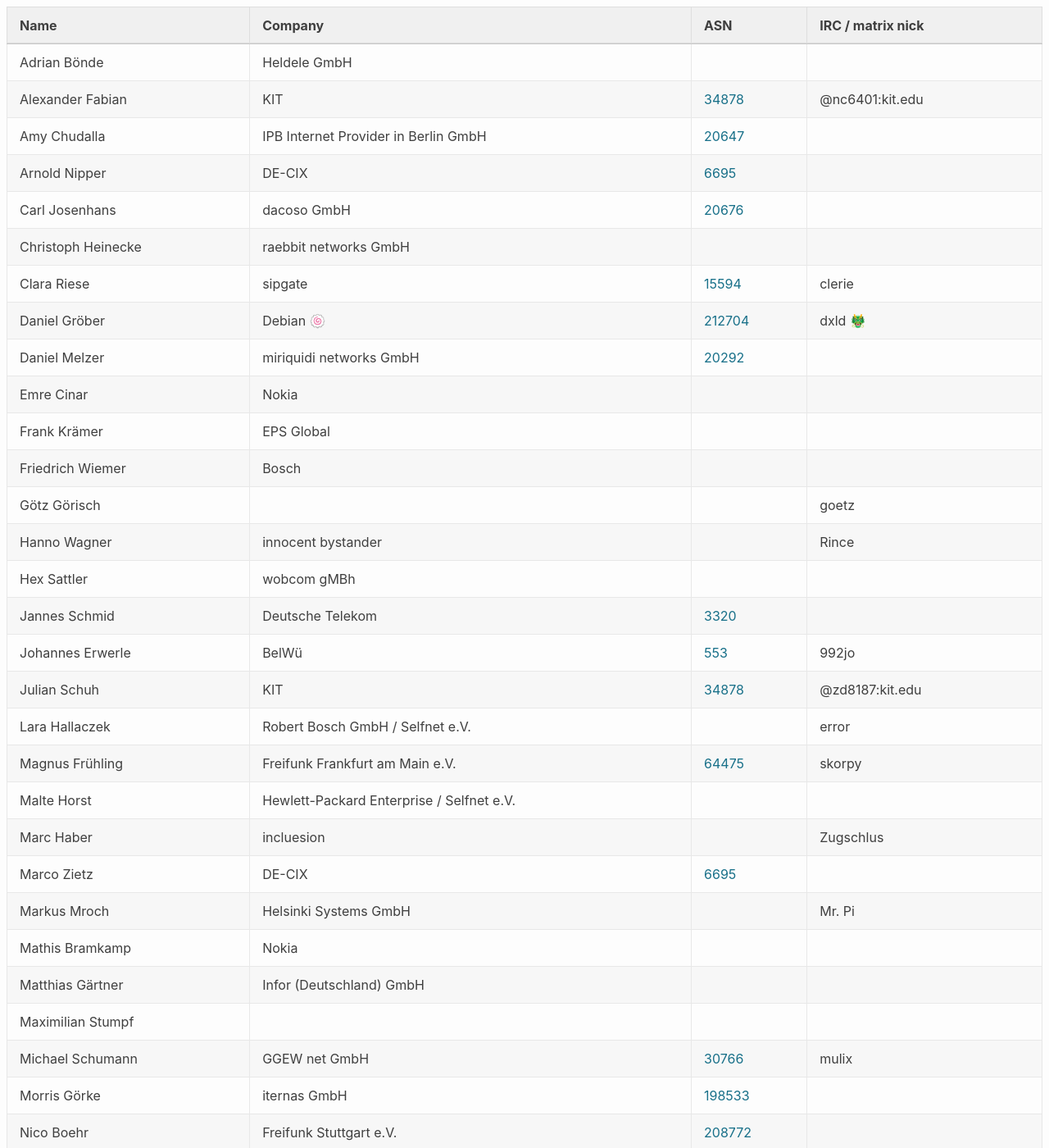
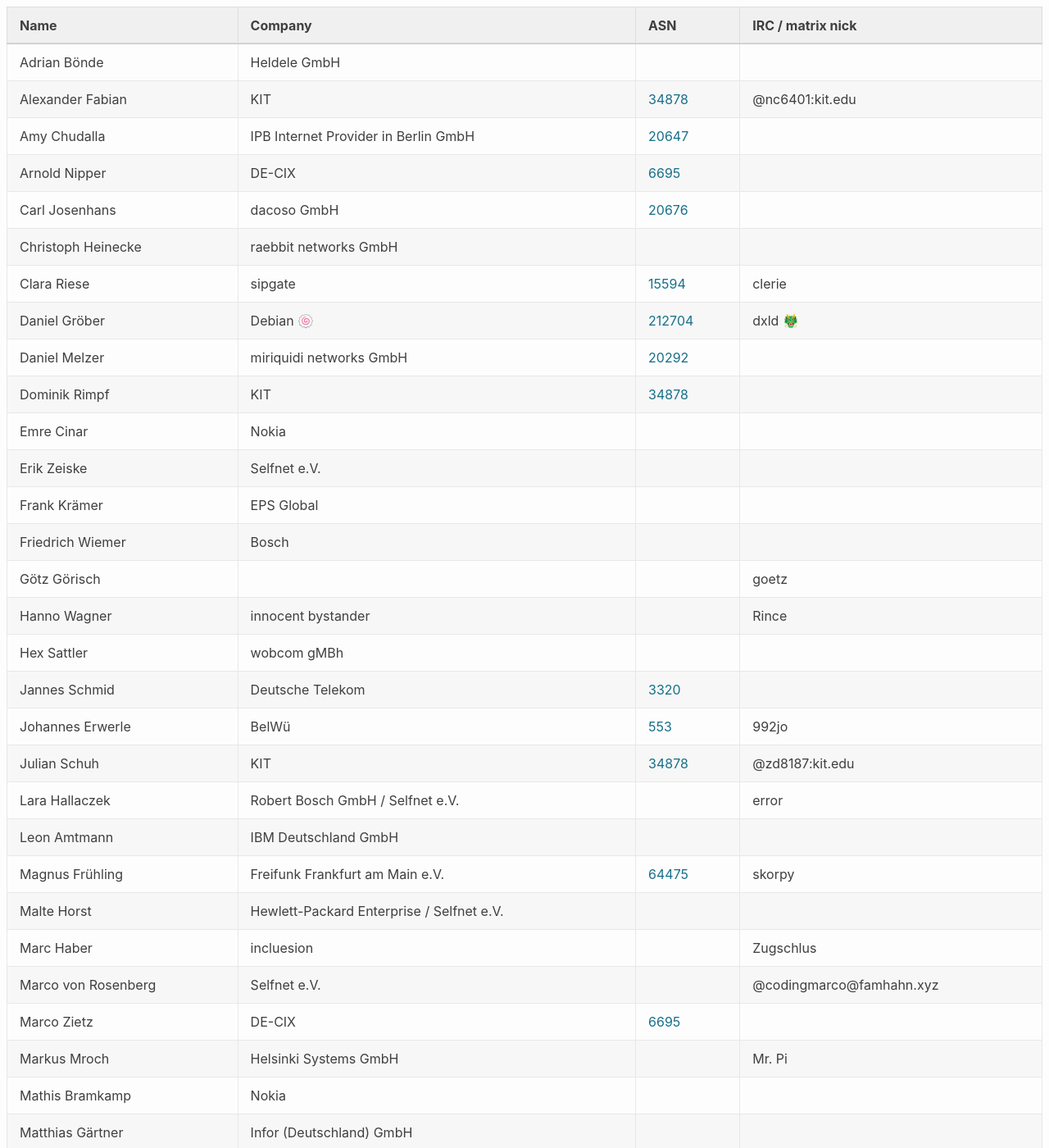
Before and after one commit to denog/pretix-attendeelist, a Jekyll site: the page built from denogmeetup25-06/index.markdown, in a window 1280 px wide and 1400 px high. Shown: the whole window at 82% size. Built offline with Jekyll 4.4.1, drawn with Linux system fonts in a browser that asks for light colours.

Commit message:
Latest data: Tue Jun 10 20:48:13 UTC 2025

```diff
--- a/_data/attendees_denogmeetup25-06.json
+++ b/_data/attendees_denogmeetup25-06.json
@@ -54,8 +54,20 @@
     "asn": "20292"
   },
   {
+    "name": "Dominik Rimpf",
+    "company": "KIT",
+    "irc": null,
+    "asn": "34878"
+  },
+  {
     "name": "Emre Cinar",
     "company": "Nokia",
+    "irc": null,
+    "asn": null
+  },
+  {
+    "name": "Erik Zeiske",
+    "company": "Selfnet e.V.",
     "irc": null,
     "asn": null
   },
@@ -114,6 +126,12 @@
     "asn": null
   },
   {
+    "name": "Leon Amtmann",
+    "company": "IBM Deutschland GmbH",
+    "irc": null,
+    "asn": null
+  },
+  {
     "name": "Magnus Frühling",
     "company": "Freifunk Frankfurt am Main e.V.",
     "irc": "skorpy",
@@ -129,6 +147,12 @@
     "name": "Marc Haber",
     "company": "incluesion",
     "irc": "Zugschlus",
+    "asn": null
+  },
+  {
+    "name": "Marco von Rosenberg",
+    "company": "Selfnet e.V.",
+    "irc": "@codingmarco@famhahn.xyz",
     "asn": null
   },
   {
```
